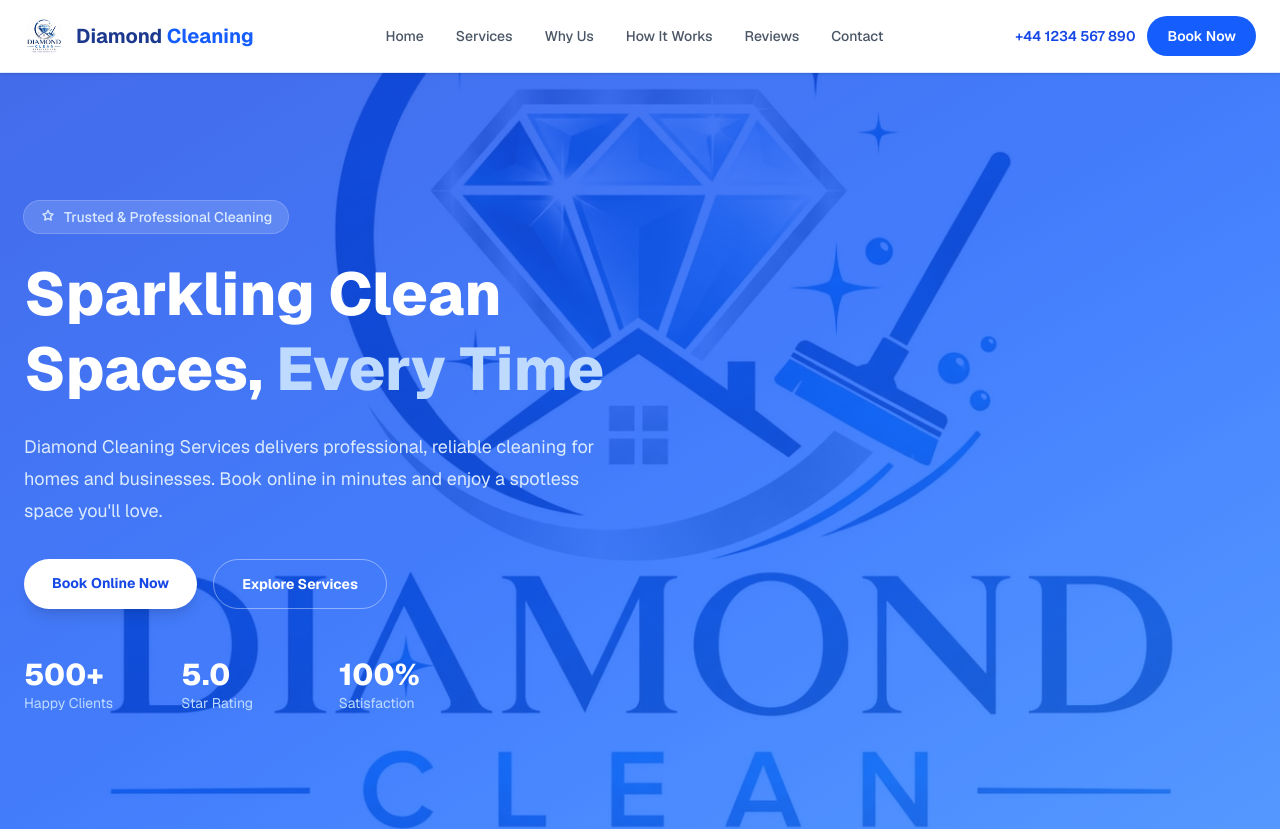
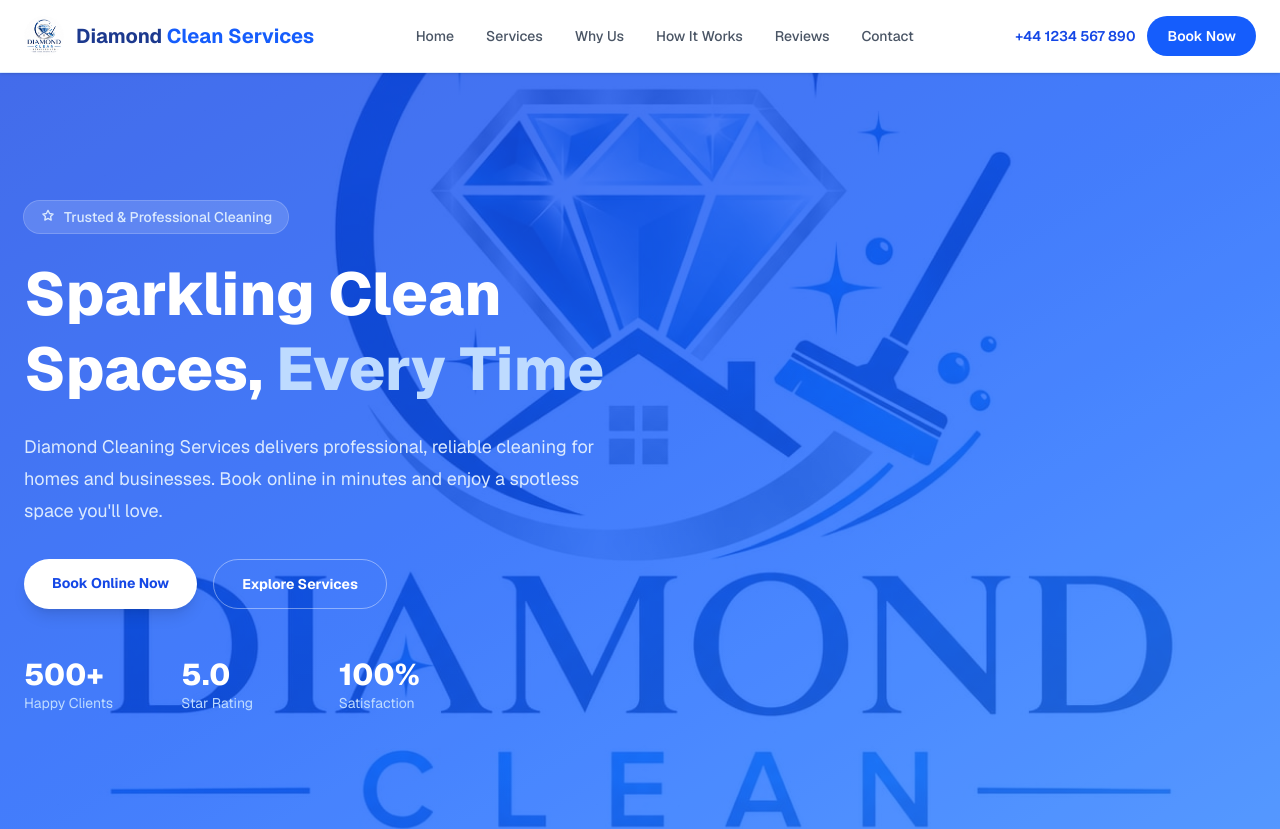
Before and after one commit to WilliamAziza/diamond-cleanerss, a Next.js app: page / in a window 1280 px wide. Shown: the top 829 px of the page. Built offline with nearby package versions, Linux system fonts and the light colour scheme.

Commit message:
nav and footer

```diff
--- a/components/Footer.tsx
+++ b/components/Footer.tsx
@@ -38,8 +38,8 @@ export default function Footer() {
                   />
                 </svg>
               </span>
-              <span className="text-xl font-bold text-white">
-                Diamond <span className="text-blue-300">Cleaning</span>
+<span className="text-xl font-bold text-white">
+                Diamond <span className="text-blue-300">Clean Services</span>
               </span>
             </div>
             <p className="mt-4 leading-7 text-blue-200">
--- a/components/Navbar.tsx
+++ b/components/Navbar.tsx
@@ -27,8 +27,8 @@ export default function Navbar() {
             height={40}
             className="h-10 w-10 rounded-full object-cover"
           />
-          <span className="text-xl font-bold text-blue-900">
-            Diamond <span className="text-blue-600">Cleaning</span>
+<span className="text-xl font-bold text-blue-900">
+            Diamond <span className="text-blue-600">Clean Services</span>
           </span>
         </a>
 
```
